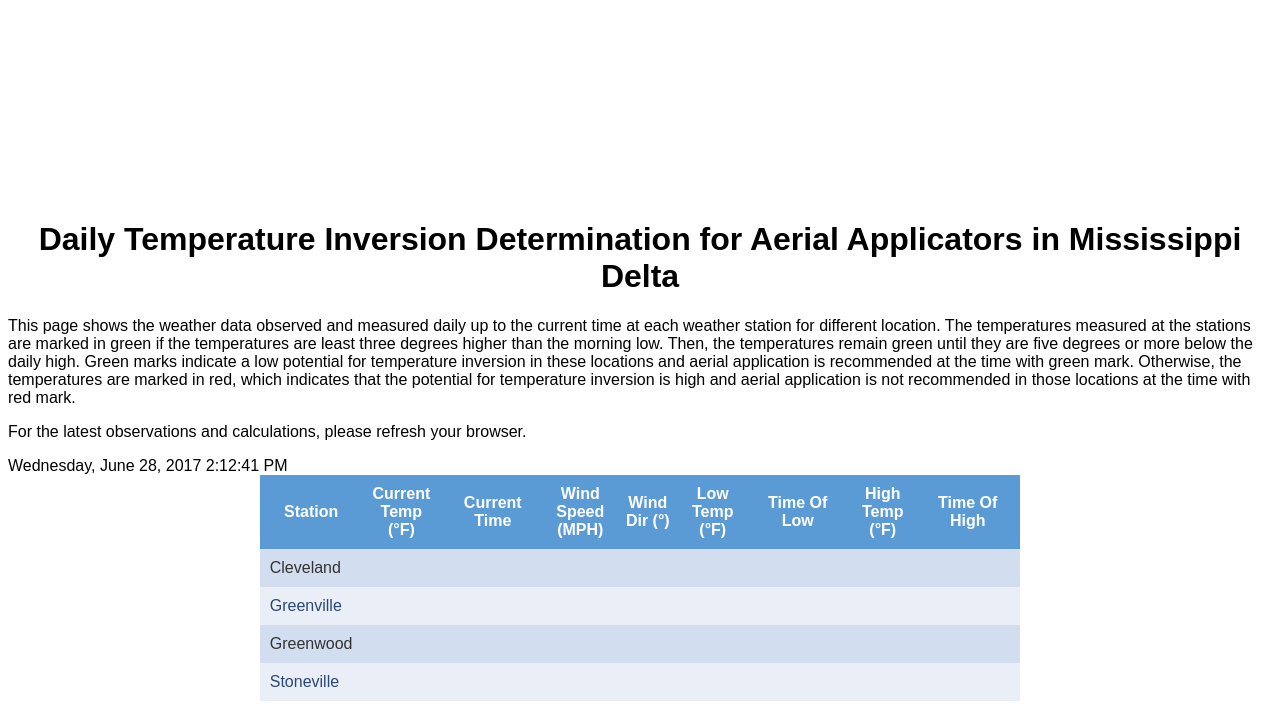
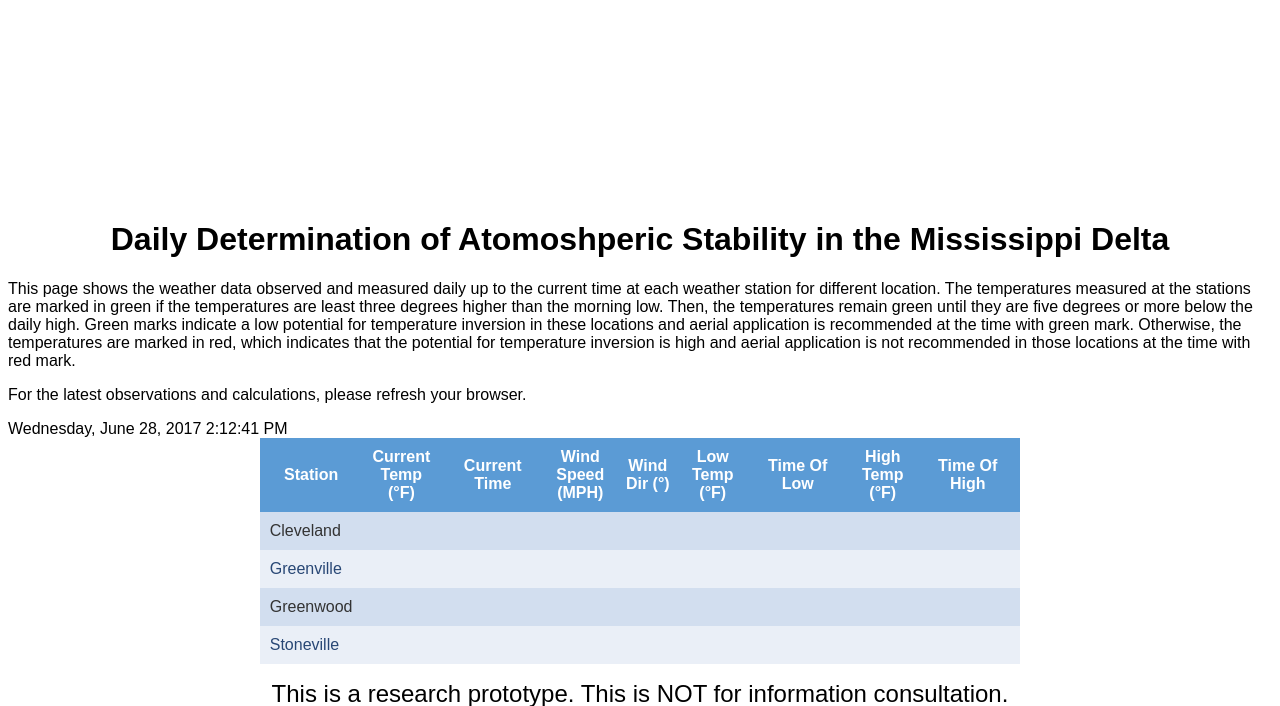
Before and after one commit to kaskrin13/tempinversion, a Django app: template polls/templates/ti_test.html in a window 1280 px wide. Shown: the part 38-744 px from the top of the page. Run offline with Django 3.2, Linux system fonts and the light colour scheme; the template is opened without the code that fills it, so the values that code supplies are empty.

Commit message:
Changed website title

```diff
--- a/polls/templates/ti_test.html
+++ b/polls/templates/ti_test.html
@@ -26,7 +26,7 @@
         <div class="header">
             <div class="title">
                 <h1 align="center">
-                    Daily Temperature Inversion Determination for Aerial Applicators in Mississippi Delta
+                    Daily Determination of Atomoshperic Stability in the Mississippi Delta
                 </h1>
 
 
```
